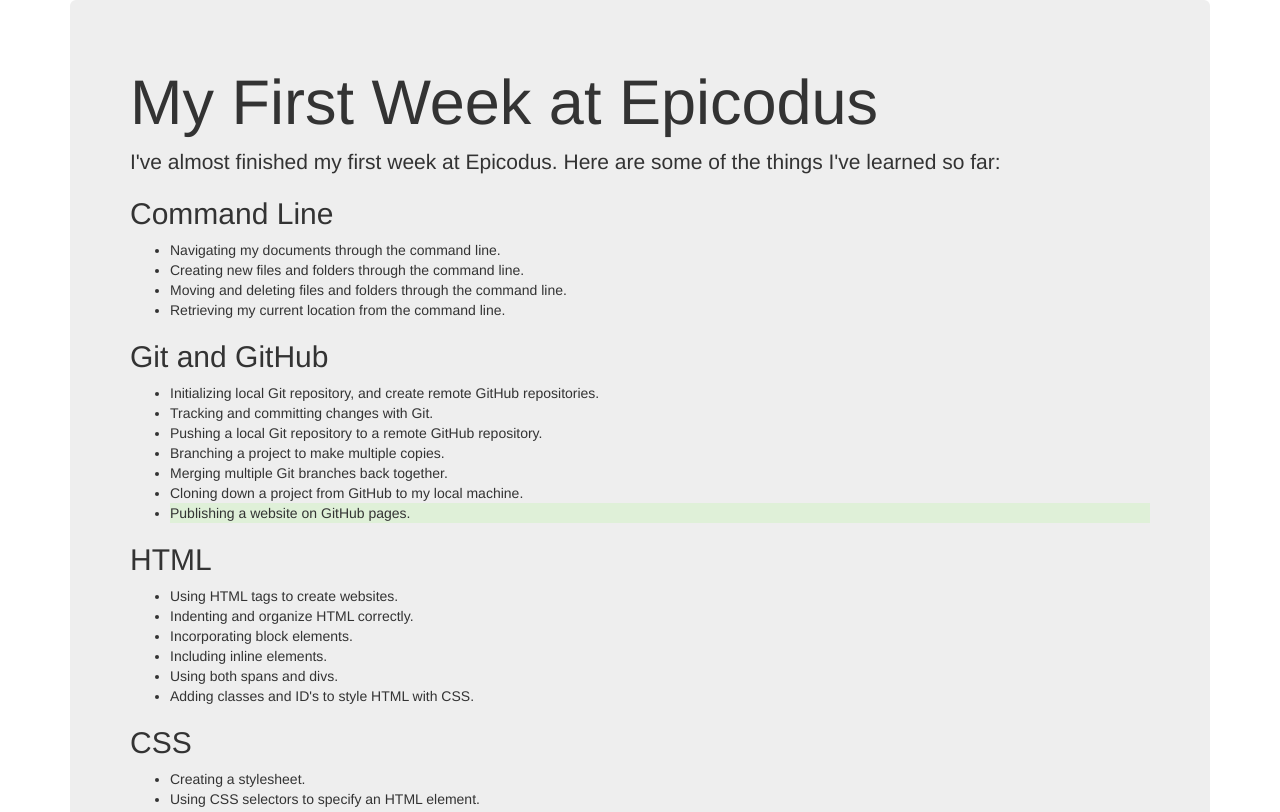
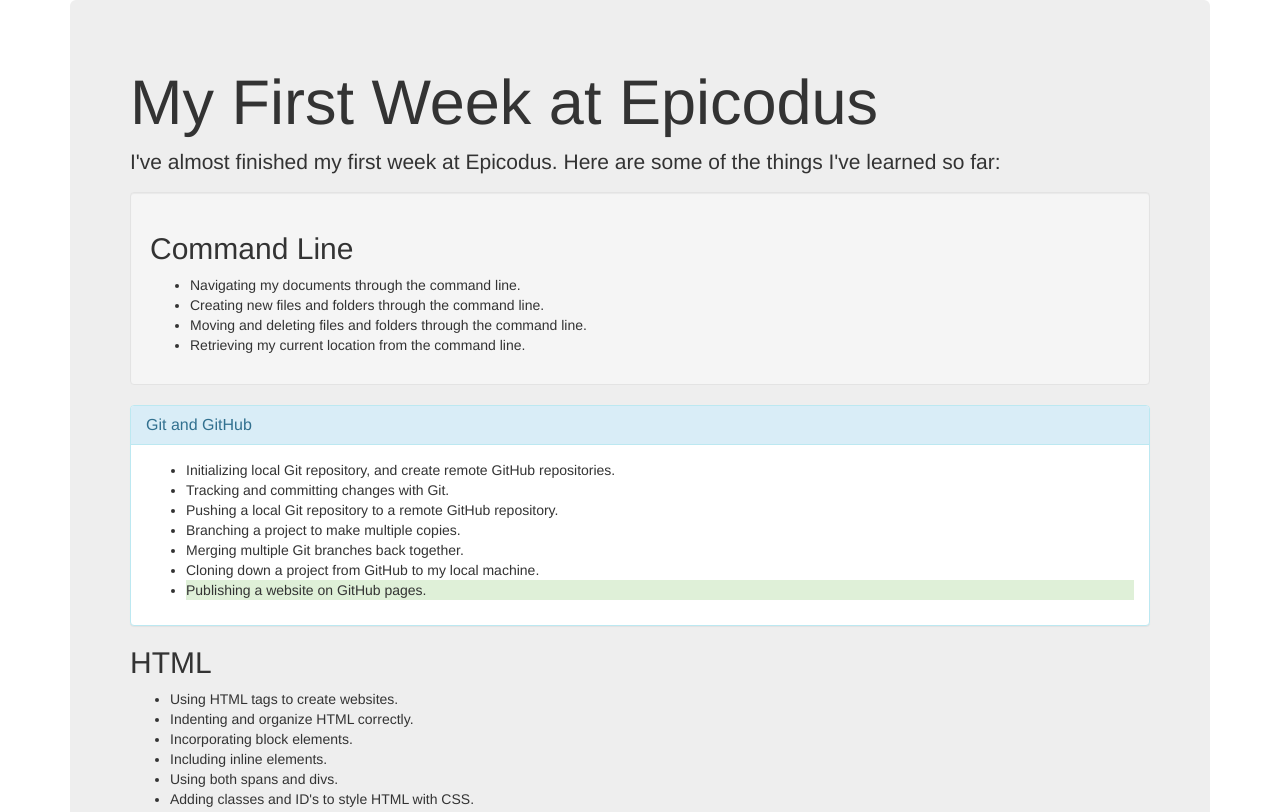
Before and after one commit to ccbpeden/week-in-review, a plain HTML site: page index.html in a window 1280 px wide. Shown: the top 812 px of the page. Drawn offline with Linux system fonts and the light colour scheme.

Commit message:
add panel classes

```diff
--- a/index.html
+++ b/index.html
@@ -11,6 +11,7 @@
         <p>
           I've almost finished my first week at Epicodus. Here are some of the things I've learned so far:
         </p>
+        <div class="well">
           <h2>Command Line</h2>
           <ul>
             <li>Navigating my documents through the command line.</li>
@@ -18,7 +19,12 @@
             <li>Moving and deleting files and folders through the command line.</li>
             <li>Retrieving my current location from the command line.</li>
           </ul>
-        <h2>Git and GitHub</h2>
+        </div>
+        <div class="panel panel-info">
+          <div class="panel-heading">
+            <h2 class="panel-title">Git and GitHub</h2>
+          </div>
+          <div class="panel-body">
             <ul>
               <li>Initializing local Git repository, and create remote GitHub repositories.</li>
               <li>Tracking and committing changes with Git.</li>
@@ -28,6 +34,8 @@
               <li>Cloning down a project from GitHub to my local machine.</li>
               <li class="bg-success">Publishing a website on GitHub pages.</li>
             </ul>
+          </div>
+          </div>
         <h2>HTML</h2>
         <ul>
           <li>Using HTML tags to create websites.</li>
```
Also changed, not shown: sample.html (added, +10 -0 lines). Lines whose indentation alone changed are shown as unchanged.
